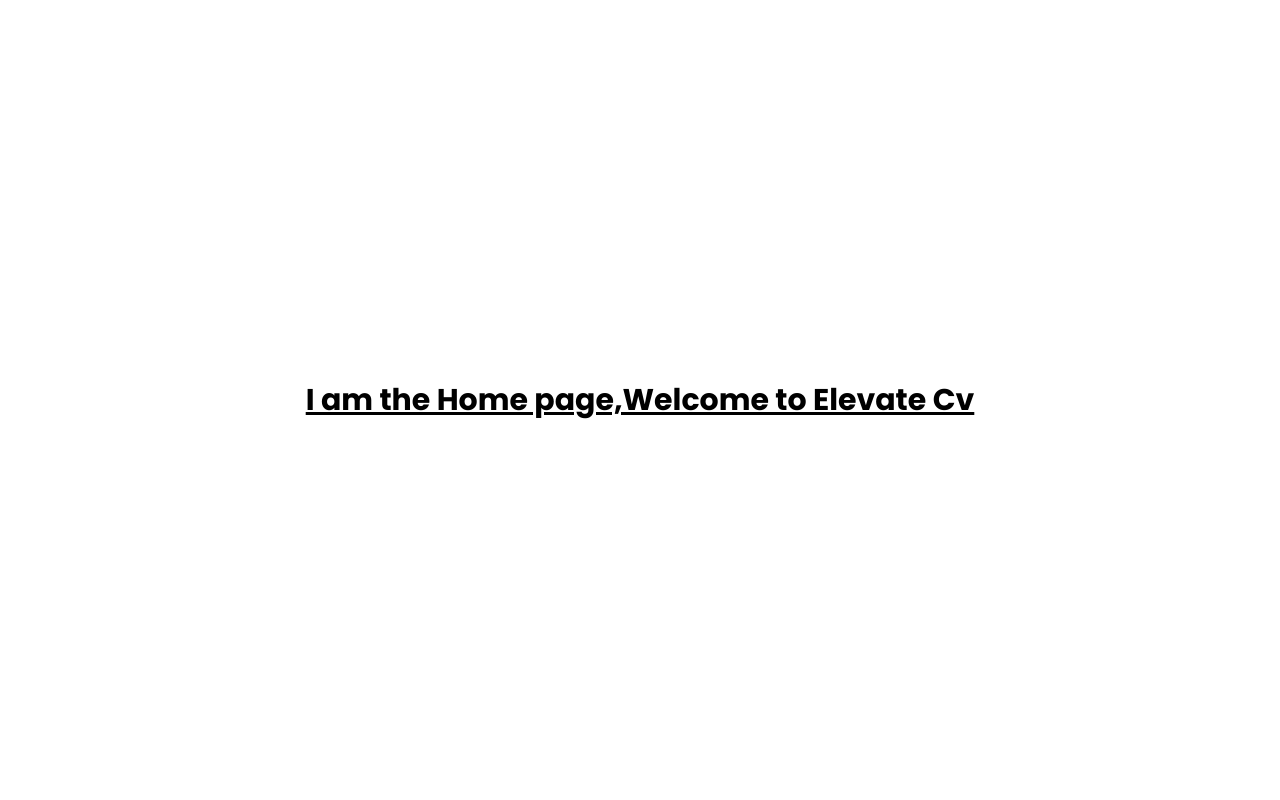
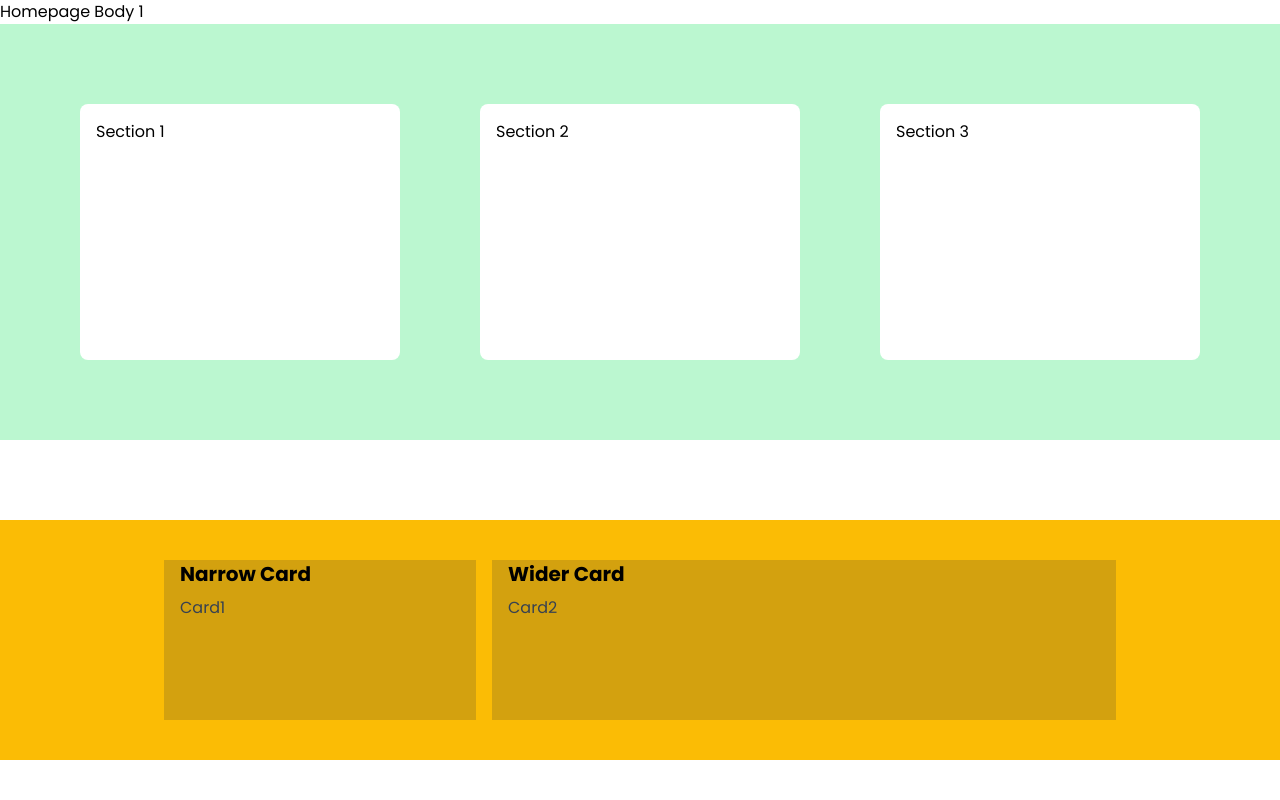
Before and after one commit to onuorachidimma/cv_maker, a React (Vite) app: page / in a window 1280 px wide. Shown: the top 800 px of the page. Built offline with nearby package versions, Linux system fonts and the light colour scheme.

Commit message:
feat: create homepageBody1 component and render

```diff
--- /dev/null
+++ b/src/layouts/homepageBody1.jsx
@@ -0,0 +1,8 @@
+const HomepageBody1 = () => {
+    return(
+        <div>
+            Homepage Body 1
+        </div>
+    )
+}
+export default HomepageBody1
--- a/src/pages/homePage.jsx
+++ b/src/pages/homePage.jsx
@@ -1,14 +1,12 @@
 import React from 'react';
 import HomepageBody2 from '../layouts/HomepageBody2';
+import HomepageBody1 from '../layouts/homepageBody1';
 
 
 const HomePage = () => {
     return(
         <>
-            <div className="flex items-center justify-center min-h-screen">
-                <p className="text-3xl font-bold underline">I am the Home page,Welcome to Elevate Cv</p>
-            </div>
-
+            <HomepageBody1 />
             <HomepageBody2/>
         </>
 
```
